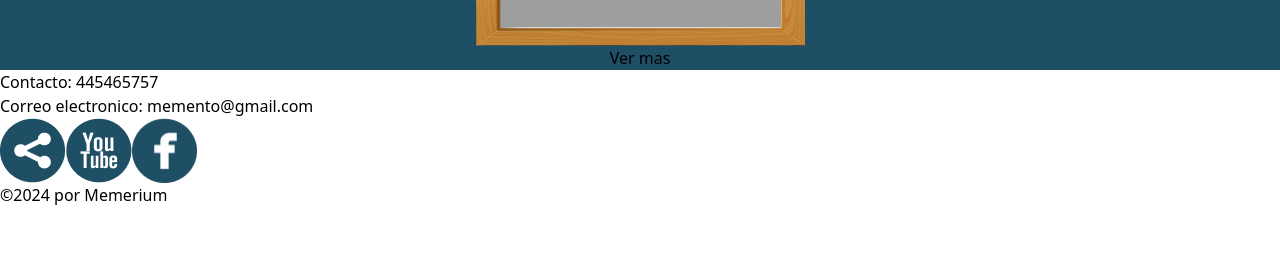
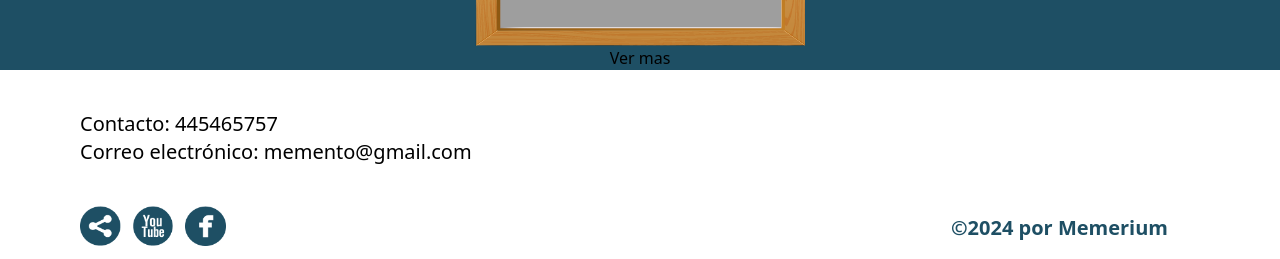
Before and after one commit to jfigueira87/Memerium, a React (Vite) app: page / in a window 1280 px wide. Shown: the part 6646-6905 px from the top of the page. Before the commit the page ends 6853 px from the top, so only its background shows below. Built offline with nearby package versions, Linux system fonts and the light colour scheme; data requests are answered from the project's data file; grey boxes are pictures that could not be loaded.

Commit message:
Footer completed

```diff
--- a/src/components/Footer.jsx
+++ b/src/components/Footer.jsx
@@ -5,17 +5,21 @@ import React from 'react'
 const Footer = () => {
   return (
 <>
-  <footer className="z-40 bg-[#ffffff]">
-    <div>
+  <footer className="flex z-40 bg-[#ffffff] h-48">
+    <div className="flex-col">
+    <div className="flex-row ml-20 mt-10  text-xl font-medium">
       <p>Contacto: 445465757</p>
-      <p>Correo electronico: memento@gmail.com</p>
+      <p>Correo electrónico: memento@gmail.com</p>
     </div>
-    <div className="flex">
-      <img src="src/assets/icons.memrium/🦆 icon.share.png"></img>
-      <img src="src/assets/icons.memrium/icon.youtube.png"></img>
-      <img src="src/assets/icons.memrium/🦆 icon .facebook.png"></img>
-      </div>
-      <p>©2024 por Memerium </p>
+    <div className="flex ml-20 mt-10 space-x-3 ">
+      <img className="h-10" src="src/assets/icons.memrium/🦆 icon.share.png"></img>
+      <img className="h-10" src="src/assets/icons.memrium/icon.youtube.png"></img>
+      <img className="h-10" src="src/assets/icons.memrium/🦆 icon .facebook.png"></img>
+    </div>
+    </div>
+    <div className=" flex ml-auto mr-28 mt-36 text-xl font-bold">
+      <p className=" text-primary" >©2024 por Memerium </p>
+    </div>
   </footer>
 </>
   )
--- a/src/pages/Home.jsx
+++ b/src/pages/Home.jsx
@@ -18,7 +18,6 @@ const Home = () => {
 
   return (
     <>
-
       {memes.map((meme, index) => (
         <Card url={meme.url} id_meme={meme.id}/>
       ))}
```
